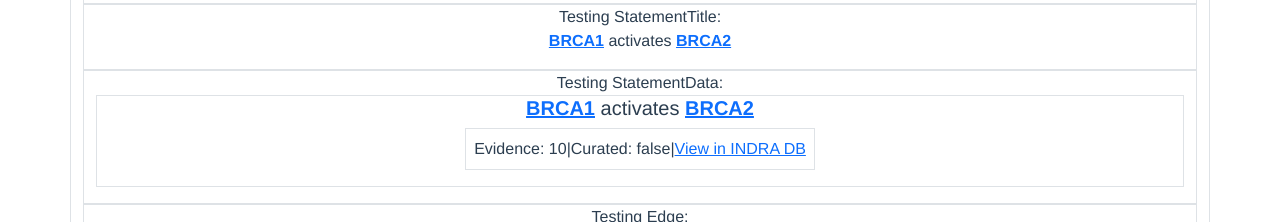
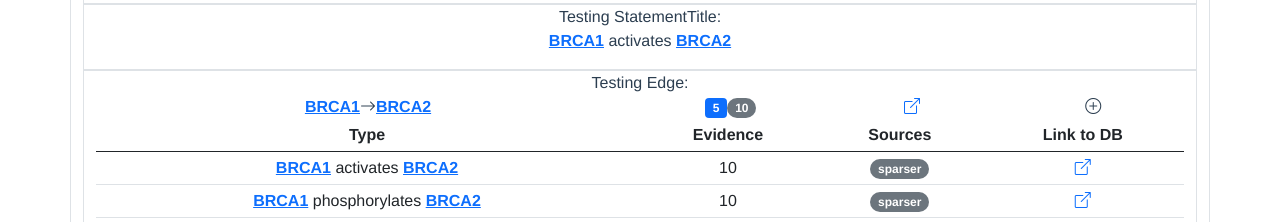
Before and after one commit to kkaris/indra_network_service, a Vue app in the folder indra_network_search/frontend/: page / in a window 1280 px wide. Shown: the part 578-800 px from the top of the page. Built offline with nearby package versions, Linux system fonts and the light colour scheme; what @dafcoe/vue-collapsible-panel would draw is missing.

Commit message:
Remove StatementData from test space

```diff
--- a/indra_network_search/frontend/src/views/ResultArea.vue
+++ b/indra_network_search/frontend/src/views/ResultArea.vue
@@ -24,15 +24,12 @@
         />
       </p>
     </div>
-    <div class="container border rounded-lg">
-      <p>Testing StatementData:<br/>
-        <StatementData
-          v-bind="{...this.testStmt111,
-                   subjNode: this.testNode1,
-                   objNode: this.testNode2}"
-        />
-      </p>
-    </div>
+<!--    <div class="container border rounded-lg">-->
+<!--      <p>Testing StatementData:<br/>-->
+<!--        <StatementData-->
+<!--        />-->
+<!--      </p>-->
+<!--    </div>-->
     <div class="container border rounded-lg">
       <p>Testing Edge:<br/>
         <Edge v-bind="testEdge1" />
@@ -53,12 +50,16 @@
 <script>
 import Node from "@/components/Result/Node";
 import StatementTitle from "@/components/Result/StatementTitle";
-import StatementData from "@/components/Result/StatementData";
 import Edge from "@/components/Result/Edge";
 import Path from "@/components/Result/Path";
 
 export default {
-  components: {Path, Edge, StatementData, StatementTitle, Node },
+  components: {Path, Edge, StatementTitle, Node },
+  /* To spread together two objects into another object for usage in a v-bind:
+  * v-bind="{...this.testStmt111,
+  *          subjNode: this.testNode1,
+  *          objNode: this.testNode2}"
+  * */
   data() {
     return {
       testNode1: {
```
